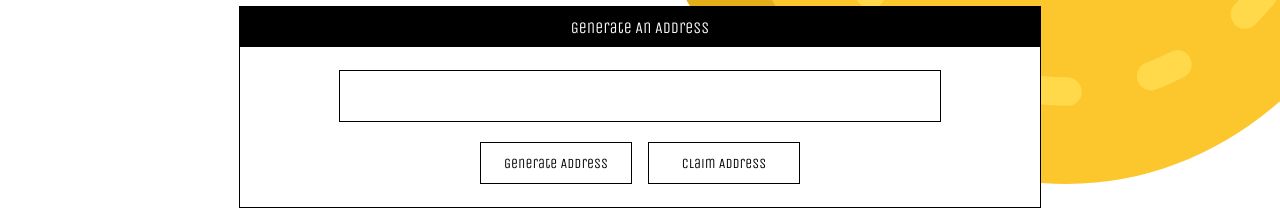
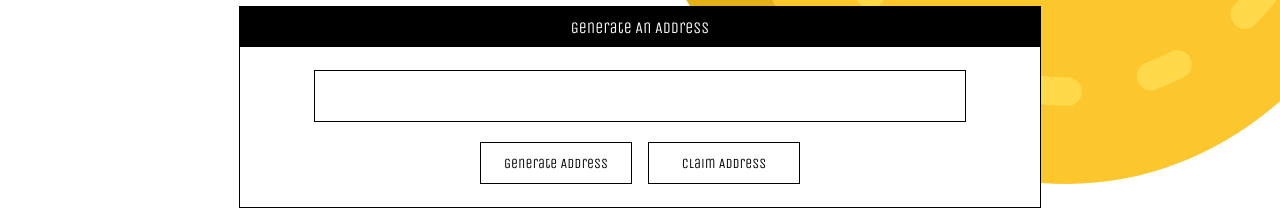
Before and after one commit to hmalik88/cryptoexchange, a React (Create React App) app: page / in a window 1280 px wide. Shown: the part 496-706 px from the top of the page. Built offline with nearby package versions, Linux system fonts and the light colour scheme; a web font is replaced by a local one.

Commit message:
random address generator in

```diff
--- a/package.json
+++ b/package.json
@@ -3,6 +3,7 @@
   "version": "0.1.0",
   "private": true,
   "dependencies": {
+    "coinkey": "^3.0.0",
     "node-sass": "^4.12.0",
     "react": "^16.8.6",
     "react-dom": "^16.8.6",
--- a/src/containers/LandingPage.js
+++ b/src/containers/LandingPage.js
@@ -1,6 +1,7 @@
 import React from 'react';
 import '../scss/LandingPage.scss'
 import coin from '../assets/coin.svg'
+import CoinKey from 'coinkey';
 
 export default class LandingPage extends React.Component {
 
@@ -20,6 +21,19 @@ export default class LandingPage extends React.Component {
   handleLoginAddress = e => {
     this.setState({loginAddress: e.target.value});
   }
+
+  handleGenerate = () => {
+    let generateBox = document.querySelector('.generated-address');
+    let ck = new CoinKey.createRandom();
+    generateBox.innerText = ck.publicAddress;
+    this.checkIfAddressTaken(ck.publicAddress);
+  }
+
+  checkIfAddressTaken = address => {
+
+  }
+
+
 
   render() {
     return(
@@ -50,7 +64,7 @@ export default class LandingPage extends React.Component {
             <div className="generate-body">
               <div type="text" className="generated-address"></div>
               <div className="btn-set">
-                <div className="generate-btn"><div>Generate Address</div></div>
+                <div className="generate-btn" onClick={this.handleGenerate}><div>Generate Address</div></div>
                 <div className="claim-btn"><div>Claim Address</div></div>
               </div>
             </div>
--- a/src/scss/LandingPage.scss
+++ b/src/scss/LandingPage.scss
@@ -45,10 +45,15 @@
 }
 
 .generated-address {
-  width: 600px;
+  width: 650px;
   height: 50px;
   border: 1px solid #000;
   margin-bottom: 20px;
+  font-family: 'Unica One', cursive;
+  font-size: 35px;
+  display: flex;
+  justify-content: center;
+  align-items: center;
 }
 
 .landing-1 {
```
Also changed, not shown: 1 other file (tests, documents, lock files or other folders).
